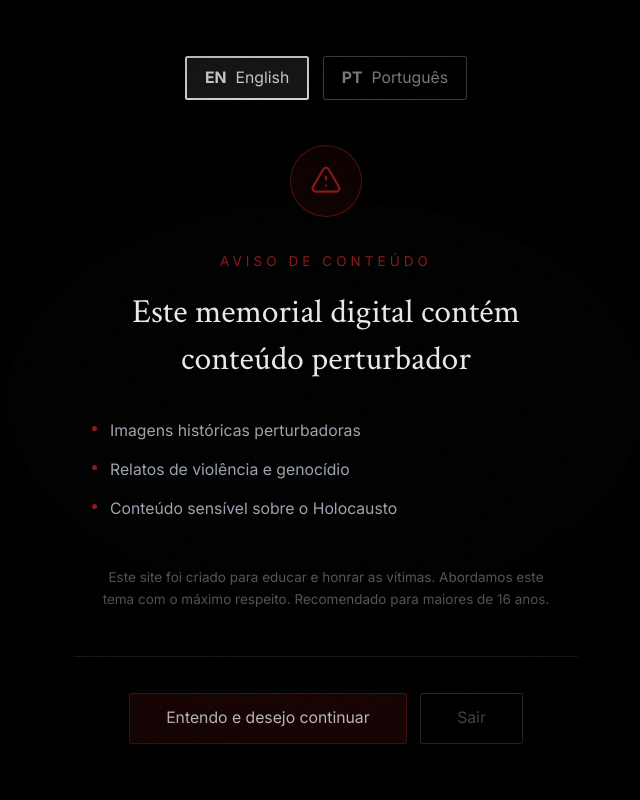
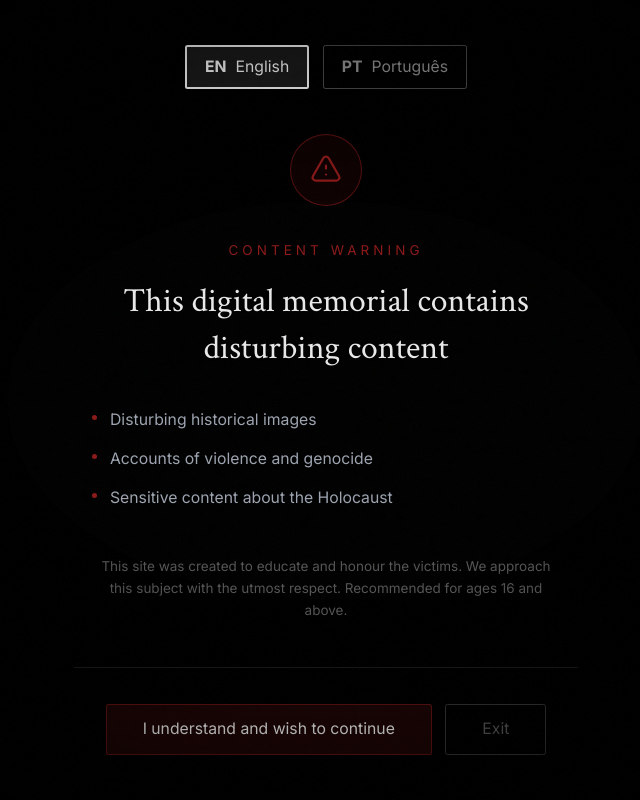
Before and after one commit to Nery93/The-Descent, a Next.js app: page / in a window 1280 px wide. Shown: the top 800 px of the page, without its empty margins (314-954 px from the left). Built offline with nearby package versions, Linux system fonts and the light colour scheme.

Commit message:
feat: add multilingual support for content warning component

```diff
--- a/components/timeline/content-warning.tsx
+++ b/components/timeline/content-warning.tsx
@@ -67,19 +67,27 @@ export function ContentWarning({ onAccept, language, onLanguageChange }: Content
 
           {/* Title */}
           <p className="text-xs uppercase tracking-[0.3em] text-[#8b1a1a] mb-4">
-            Aviso de Conteúdo
+            {language === 'EN' ? 'Content Warning' : 'Aviso de Conteúdo'}
           </p>
           <h1 className="font-serif text-2xl sm:text-3xl text-[#e8e8e8] mb-8 leading-snug">
-            Este memorial digital contém<br />conteúdo perturbador
+            {language === 'EN' ? (
+              <>This digital memorial contains<br />disturbing content</>
+            ) : (
+              <>Este memorial digital contém<br />conteúdo perturbador</>
+            )}
           </h1>
 
           {/* Warning items */}
           <div className="text-left space-y-3 mb-10 px-4">
-            {[
+            {(language === 'EN' ? [
+              'Disturbing historical images',
+              'Accounts of violence and genocide',
+              'Sensitive content about the Holocaust',
+            ] : [
               'Imagens históricas perturbadoras',
               'Relatos de violência e genocídio',
               'Conteúdo sensível sobre o Holocausto',
-            ].map((item) => (
+            ]).map((item) => (
               <div key={item} className="flex items-start gap-3">
                 <div className="flex-shrink-0 w-1 h-1 rounded-full bg-[#8b1a1a] mt-[0.45rem]" />
                 <p className="text-[#9ca3af] text-sm leading-relaxed">{item}</p>
@@ -89,9 +97,9 @@ export function ContentWarning({ onAccept, language, onLanguageChange }: Content
 
           {/* Note */}
           <p className="text-xs text-[#555] mb-10 leading-relaxed px-4">
-            Este site foi criado para educar e honrar as vítimas.
-            Abordamos este tema com o máximo respeito.
-            Recomendado para maiores de 16 anos.
+            {language === 'EN'
+              ? 'This site was created to educate and honour the victims. We approach this subject with the utmost respect. Recommended for ages 16 and above.'
+              : 'Este site foi criado para educar e honrar as vítimas. Abordamos este tema com o máximo respeito. Recomendado para maiores de 16 anos.'}
           </p>
 
           {/* Divider */}
@@ -103,13 +111,13 @@ export function ContentWarning({ onAccept, language, onLanguageChange }: Content
               onClick={onAccept}
               className="px-8 py-3 bg-[#8b1a1a]/20 border border-[#8b1a1a]/60 text-[#e8e8e8] text-sm hover:bg-[#8b1a1a]/30 hover:border-[#8b1a1a] transition-all duration-200 rounded-sm cursor-pointer"
             >
-              Entendo e desejo continuar
+              {language === 'EN' ? 'I understand and wish to continue' : 'Entendo e desejo continuar'}
             </button>
             <button
               onClick={() => window.history.back()}
               className="px-8 py-3 border border-[#333] text-[#555] text-sm hover:text-[#888] hover:border-[#444] transition-all duration-200 rounded-sm cursor-pointer"
             >
-              Sair
+              {language === 'EN' ? 'Exit' : 'Sair'}
             </button>
           </div>
         </motion.div>
```
